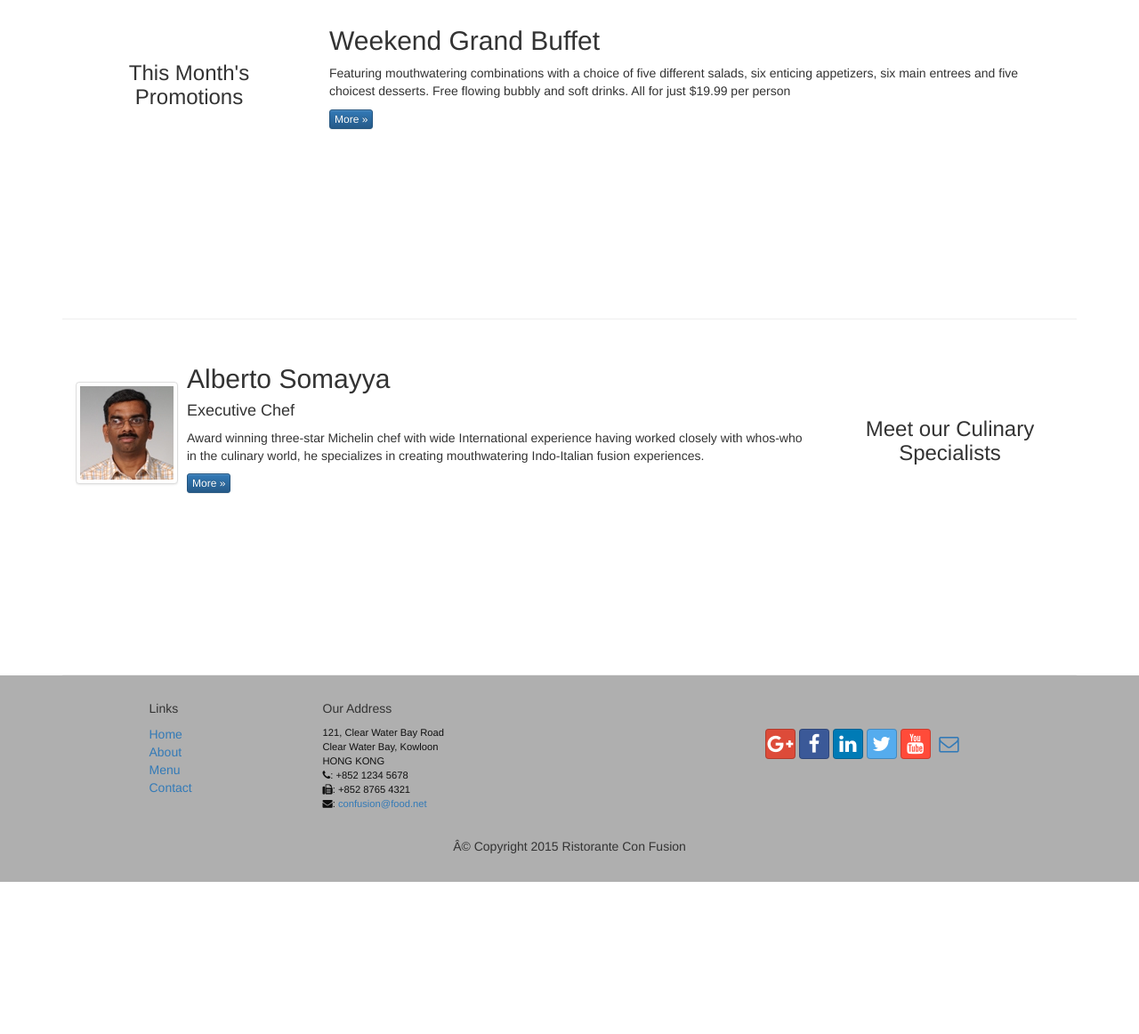
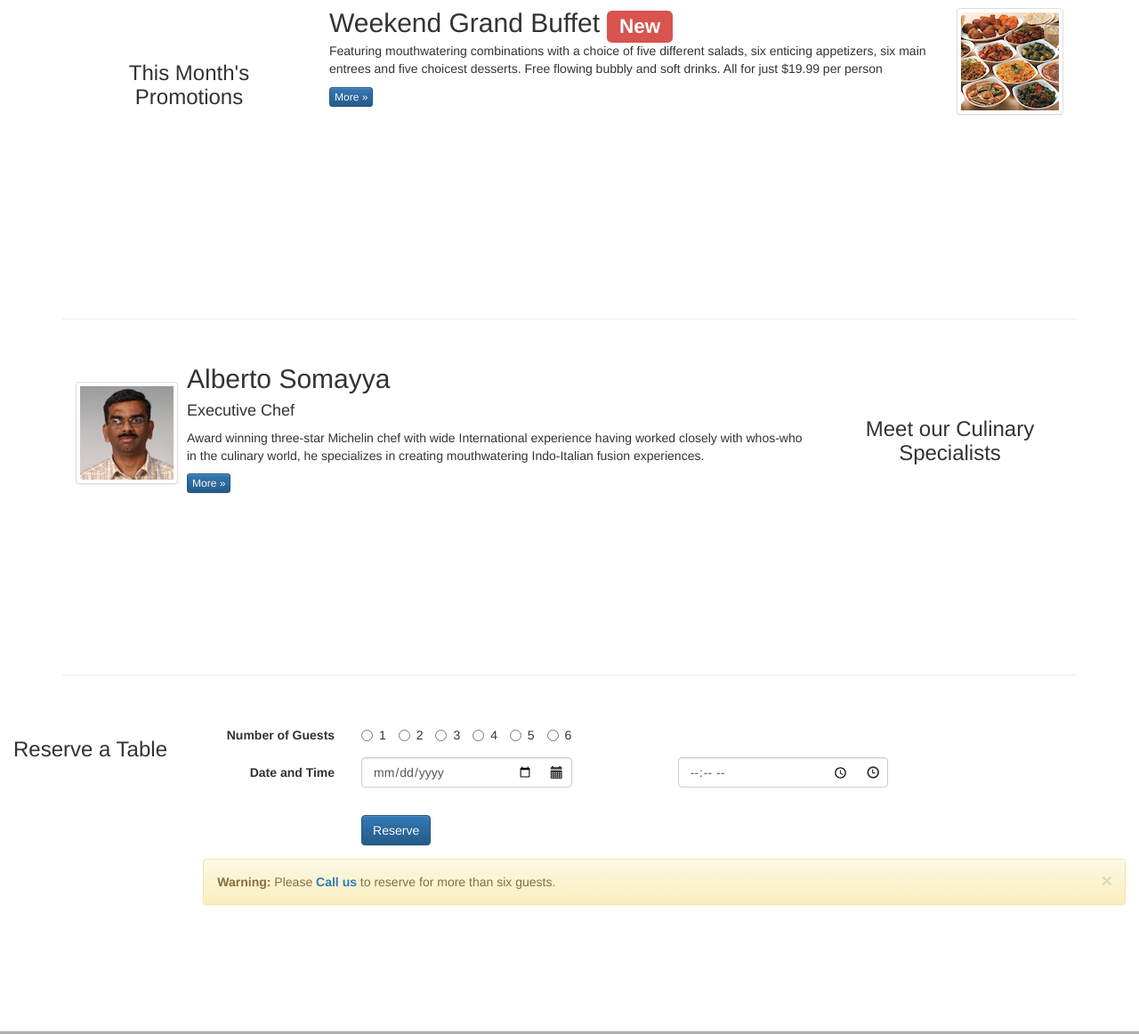
Before and after one commit to hugomarques/coursera-fullstack, a plain HTML site: page conFusion/index.html in a window 1280 px wide. Shown: the part 900-2062 px from the top of the page at 89% size. Before the commit the page ends 1891 px from the top, so only its background shows below. Drawn offline with nearby package versions, Linux system fonts and the light colour scheme.

Commit message:
Assignment 2

```diff
--- a/conFusion/css/mystyles.css
+++ b/conFusion/css/mystyles.css
@@ -61,3 +61,7 @@ body{
 .navbar-inverse .navbar-nav .open .dropdown-menu> li> a:hover {
     color:#000000;
 }
+
+.navbar-form .checkbox {
+    color: #fff;
+}
--- a/conFusion/index.html
+++ b/conFusion/index.html
@@ -70,6 +70,20 @@
                     </li>
                     <li><a href="contactus.html"><span class="fa fa-envelope-o"></span> Contact</a></li>
                 </ul>
+                <<form class="navbar-form navbar-right">
+                    <div class="form-group">
+                        <label for="email" class="sr-only">Email</label>
+                        <input type="text" name="email" placeholder="Email"/>
+                    </div>
+                    <div class="form-group">
+                        <label for="password" class="sr-only">Password</label>
+                        <input type="text" name="password" placeholder="Password"/>
+                    </div>
+                    <div class="checkbox">
+                        <label><input type="checkbox" name="rememberme" /> Remember me</label>
+                    </div>
+                    <button type="submit" class="btn btn-info">Sign in</button>
+                </form>
             </div>
         </div>
     </nav>
@@ -88,6 +102,10 @@
                 <div class="col-xs-12 col-sm-2">
                     <p style="padding:20px;"></p>
                     <img src="img/logo.png" class="img-responsive">
+                </div>
+                <div class="col-xs-12 col-sm-2">
+                    <p style="padding:40px;"></p>
+                    <a href="#reserveTableForm" class="btn btn-warning btn-block">Reserve Table</a>
                 </div>
             </div>
         </div>
@@ -108,7 +126,7 @@
                         </a>
                     </div>
                     <div class="media-body">
-                        <h2 class="media-heading">Uthappizza<span class="label label-danger">Hot</span><span class="badge">$4.99</span></h2>
+                        <h2 class="media-heading">Uthappizza <span class="label label-danger">Hot</span> <span class="badge">$4.99</span></h2>
                         <p>A unique combination of Indian Uthappam (pancake) and
                           Italian pizza, topped with Cerignola olives, ripe vine
                           cherry tomatoes, Vidalia onion, Guntur chillies and
@@ -126,9 +144,20 @@
                 <h3 align="center">This Month's Promotions</h3>
             </div>
             <div class="col-xs-12 col-sm-9">
-                <h2>Weekend Grand Buffet</h2>
-                <p>Featuring mouthwatering combinations with a choice of five different salads, six enticing appetizers, six main entrees and five choicest desserts. Free flowing bubbly and soft drinks. All for just $19.99 per person </p>
-                <p><a class="btn btn-primary btn-xs" href="#">More &raquo;</a></p>
+                <div class="media">
+                    <div class="media-body">
+                        <h2 class="media-heading">Weekend Grand Buffet <span class="label label-danger">New</span></h2>
+                        <p>Featuring mouthwatering combinations with a choice of five different salads, six enticing appetizers, six main entrees and five choicest desserts. Free flowing bubbly and soft drinks. All for just $19.99 per person </p>
+                        <p><a class="btn btn-primary btn-xs" href="#">More &raquo;</a></p>
+                    </div>
+                    <div class="media-right media-middle">
+                        <a href="#">
+                        <img class="media-object img-thumbnail"
+                         src="img/buffet.png" alt="Uthapbuffet">
+                        </a>
+                    </div>
+                </div>
+
             </div>
         </div>
 
@@ -159,6 +188,61 @@
             </div>
         </div>
     </div>
+    <div class="row row-content" id="reserveTableForm">
+        <div class="col-xs-12 col-sm-2">
+        <h3>Reserve a Table</h3>
+        </div>
+        <div class="col-xs-12 col-sm-10">
+            <form class="form-horizontal" role="form">
+                <div class="form-group">
+                    <label for="inlineRadio" class="col-xs-12 col-sm-2 control-label">Number of Guests</label>
+                    <div class="col-xs-12 col-sm-10">
+                        <label class="radio-inline">
+                          <input type="radio" name="inlineRadio" id="inlineRadio1" value="option1"> 1
+                        </label>
+                        <label class="radio-inline">
+                          <input type="radio" name="inlineRadio" id="inlineRadio2" value="option2"> 2
+                        </label>
+                        <label class="radio-inline">
+                          <input type="radio" name="inlineRadio" id="inlineRadio3" value="option3"> 3
+                        </label>
+                        <label class="radio-inline">
+                          <input type="radio" name="inlineRadio" id="inlineRadio4" value="option4"> 4
+                        </label>
+                        <label class="radio-inline">
+                          <input type="radio" name="inlineRadio" id="inlineRadio5" value="option5"> 5
+                        </label>
+                        <label class="radio-inline">
+                          <input type="radio" name="inlineRadio" id="inlineRadio6" value="option6"> 6
+                        </label>
+                    </div>
+                </div>
+                <div class="form-group has-feedback">
+                    <label for="date" class="col-xs-12 col-sm-2 control-label">Date and Time</label>
+                    <div class="col-xs-5 col-sm-3">
+                        <input type="date" class="form-control" id="date" name="date" placeholder="Date">
+                        <span class="glyphicon glyphicon-calendar form-control-feedback" aria-hidden="true"></span>
+                    </div>
+                    <div class="col-xs-offset-1 col-xs-5 col-sm-offset-1 col-sm-3">
+                        <input type="time" class="form-control" id="time" name="time" placeholder="Time">
+                        <span class="glyphicon glyphicon-time form-control-feedback" aria-hidden="true"></span>
+                    </div>
+                    <div class="col-xs-1 col-sm-3">
+                        <p style="padding:20px;"></p>
+                    </div>
+                </div>
+                <div class="form-group">
+                    <div class="col-sm-offset-2 col-sm-10">
+                        <input type="submit" class="btn btn-primary" value="Reserve" />
+                    </div>
+                </div>
+            </form>
+            <div class="alert alert-warning alert-dismissible" role="alert">
+              <button type="button" class="close" data-dismiss="alert" aria-label="Close"><span aria-hidden="true">&times;</span></button>
+              <strong>Warning:</strong> Please <strong><a href="#phoneNumber">Call us</a></strong> to reserve for more than six guests.
+            </div>
+        </div>
+    </div>
 
     <footer class="row row-footer">
         <div class="container">
@@ -178,7 +262,7 @@
 		              121, Clear Water Bay Road<br>
 		              Clear Water Bay, Kowloon<br>
 		              HONG KONG<br>
-		              <i class="fa fa-phone"></i>: +852 1234 5678<br>
+		              <i id="phoneNumber" class="fa fa-phone"></i>: +852 1234 5678<br>
                       <i class="fa fa-fax"></i>: +852 8765 4321<br>
                       <i class="fa fa-envelope"></i>:
 		                <a href="mailto:confusion@food.net">confusion@food.net</a>
```
